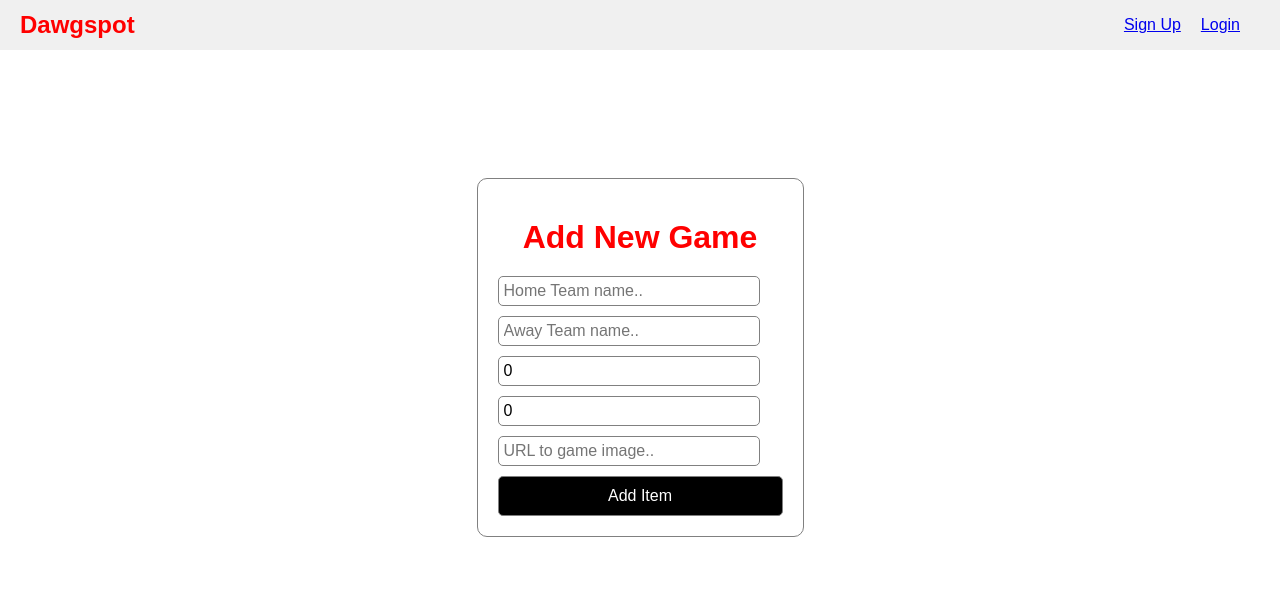
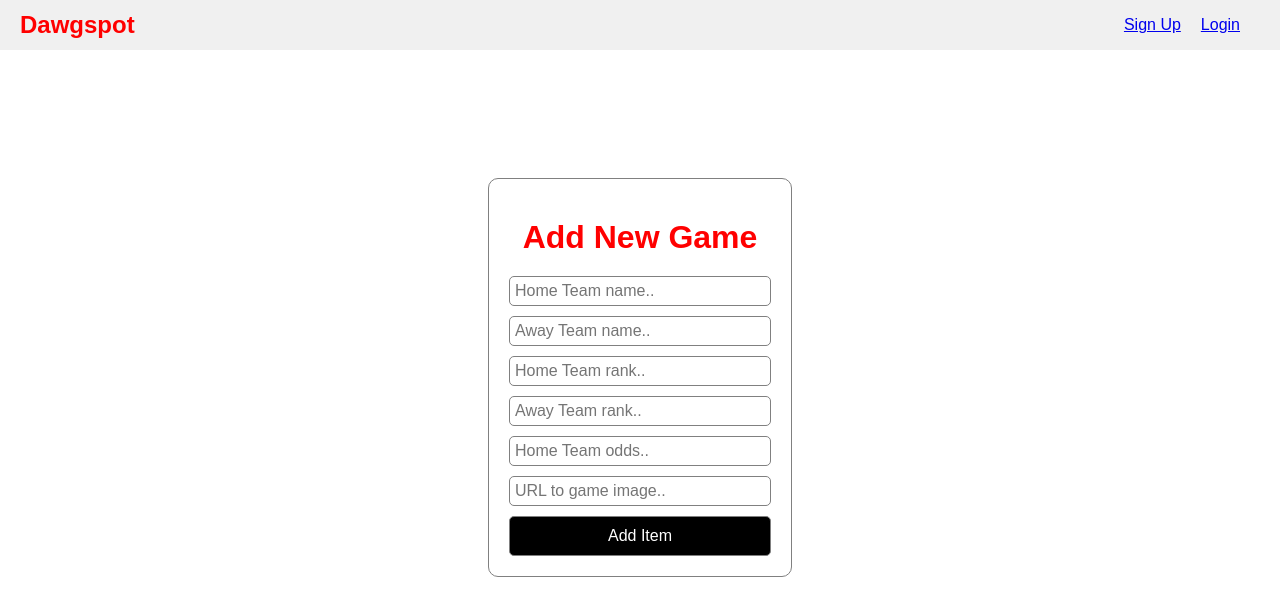
Before and after one commit to neerajraja/dawgspot, a React (Create React App) app: page /additem in a window 1280 px wide. Shown: the top 616 px of the page. Built offline with nearby package versions, Linux system fonts and the light colour scheme.

Commit message:
Update AddItem to include new fields

```diff
--- a/src/additem/AddItem.css
+++ b/src/additem/AddItem.css
@@ -28,7 +28,7 @@
 }
 
 #additem-button {
-    width: 263px;
+    width: 240px;
 }
 
 .generic-button:hover {
--- a/src/additem/AddItem.jsx
+++ b/src/additem/AddItem.jsx
@@ -4,14 +4,16 @@ import './AddItem.css';
 function AddItem() {
     const [homeTeam, setHomeTeam] = useState('');
     const [awayTeam, setAwayTeam] = useState('');
-    const [homeScore, setHomeScore] = useState(0);
-    const [awayScore, setAwayScore] = useState(0);
+    const [homeRank, setHomeRank] = useState('');
+    const [awayRank, setAwayRank] = useState('');
+    const [homeOdds, setHomeOdds] = useState('');
     const [gameImage, setGameImage] = useState('');
 
     const homeTeamChangeHandler = event => setHomeTeam(event.target.value);
     const awayTeamChangeHandler = event => setAwayTeam(event.target.value);
-    const homeScoreChangeHandler = event => setHomeScore(event.target.value);
-    const awayScoreChangeHandler = event => setAwayScore(event.target.value);
+    const homeRankChangeHandler = event => setHomeRank(event.target.value);
+    const awayRankChangeHandler = event => setAwayRank(event.target.value);
+    const homeOddsChangeHandler = event => setHomeOdds(event.target.value);
     const gameImageChangeHandler = event => setGameImage(event.target.value);
 
     function submitHandler(event) {
@@ -21,8 +23,9 @@ function AddItem() {
             id: Math.random().toString(),
             homeTeam: homeTeam,
             awayTeam: awayTeam,
-            homeScore: homeScore,
-            awayScore: awayScore,
+            homeRank: homeRank,
+            awayRank: awayRank,
+            homeOdds: homeOdds,
             gameImage: gameImage
         };
 
@@ -30,8 +33,9 @@ function AddItem() {
 
         setHomeTeam('');
         setAwayTeam('');
-        setHomeScore(0);
-        setAwayScore(0);
+        setHomeRank('');
+        setAwayRank('');
+        setHomeOdds('');
         setGameImage('');
     }
 
@@ -41,8 +45,9 @@ function AddItem() {
             <form className="additem-form" onSubmit={submitHandler}>
                 <input type="text" id="additem-hometeam" placeholder="Home Team name.." value={homeTeam} onChange={homeTeamChangeHandler}/>
                 <input type="text" id="additem-awayteam" placeholder="Away Team name.." value={awayTeam} onChange={awayTeamChangeHandler}/>
-                <input type="number" id="additem-homescore" placeholder="Home Team score.." value={homeScore} onChange={homeScoreChangeHandler}/>
-                <input type="number" id="additem-awayscore" placeholder="Away Team score.." value={awayScore} onChange={awayScoreChangeHandler}/>
+                <input type="text" id="additem-homerank" placeholder="Home Team rank.." value={homeRank} onChange={homeRankChangeHandler}/>
+                <input type="text" id="additem-awayrank" placeholder="Away Team rank.." value={awayRank} onChange={awayRankChangeHandler}/>
+                <input type="text" id="additem-homeodds" placeholder="Home Team odds.." value={homeOdds} onChange={homeOddsChangeHandler}/>
                 <input type="text" id="additem-gameimage" placeholder="URL to game image.." value={gameImage} onChange={gameImageChangeHandler}/>
                 <button className="generic-button" type="submit" id="additem-button">Add Item</button>
             </form>
```
